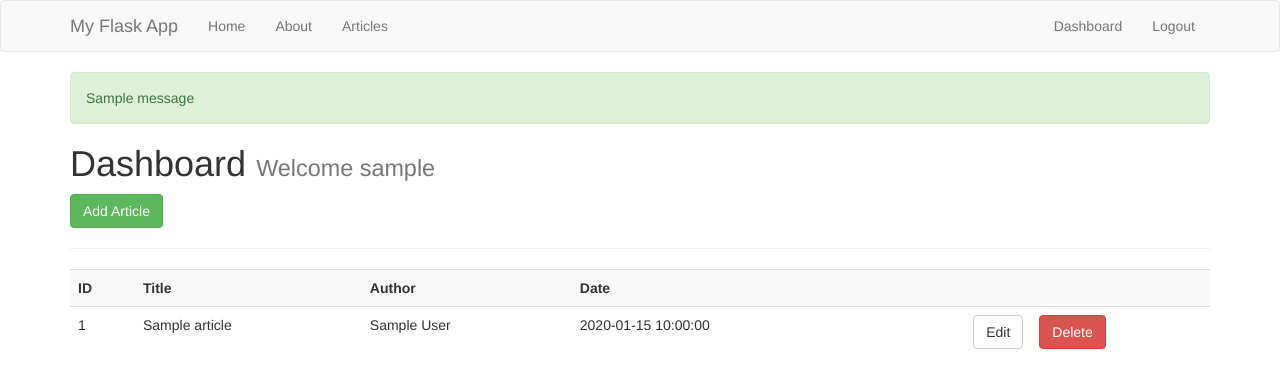
After one commit to shankyb9/Flask-Article-App, a Flask app: page /dashboard in a window 1280 px wide. The commit adds this page. Shown: the top 388 px of the page. Run offline with Flask 2, Linux system fonts and the light colour scheme; the visitor is signed in with stand-in values (Sample User, id 1); tables that the repository leaves empty or names only in its code hold one stand-in row (values such as "Sample post"); one stand-in notice (Sample message) is shown; some libraries are stand-ins or nearby versions.

Commit message:
Adding articles and dashboard functioning

```diff
--- a/app.py
+++ b/app.py
@@ -1,31 +1,233 @@
-from flask import Flask, render_template
-from data import Articles
+from flask import Flask, render_template, flash, redirect, request, url_for, session, logging
+# from data import Articles
+from flask_mysqldb import MySQL
+from wtforms import Form, StringField, TextAreaField, PasswordField, validators
+from passlib.hash import sha256_crypt
+from functools import wraps
 
 app = Flask(__name__)
 #app.debug = True
 
-Articles = Articles()
+# Config MySQL
+app.config['MYSQL_HOST'] = 'localhost'
+app.config['MYSQL_USER'] = 'root'
+app.config['MYSQL_PASSWORD'] = 'shanky'
+app.config['MYSQL_DB'] = 'myflaskapp'
+app.config['MYSQL_CURSORCLASS'] = 'DictCursor'
+
+# Initialise sql
+mysql = MySQL(app)
+
+
+# Articles = Articles()
 
 @app.route('/')
 def index():
 	return render_template('home.html')
 	#return 'INDEX'
 
+# About
 @app.route('/about')
 def about():
 	return render_template('about.html')
 
+# Articles
 @app.route('/articles')
 def articles():
-	return render_template('articles.html', articles=Articles)
+	# Create cursor
+	cur = mysql.connection.cursor()
+
+	# Get articles
+	result = cur.execute("SELECT * FROM articles")
+
+	articles = cur.fetchall()
+
+	if result > 0:
+		return render_template('articles.html', articles=articles)
+	else:
+		msg = 'No articles found!'
+		return render_template('articles.html', msg=msg)
+	# Close connection
+	cur.close()
+
 
 # using Jinja template engine
 
+# Single article
 @app.route('/article/<string:id>')
 def article(id):
-	return render_template('article.html', id=id)
+	# Create cursor
+	cur = mysql.connection.cursor()
+
+	# Get articles
+	result = cur.execute("SELECT * FROM articles WHERE id=%s",[id])
+
+	article = cur.fetchone()
+	return render_template('article.html', article=article)
+
+
+# define forms
+class RegisterForm(Form):
+    name = StringField('Name', [validators.Length(min=1, max=50)])
+    username = StringField('UserName', [validators.Length(min=4, max=25)])
+    email = StringField('Email', [validators.Length(min=6, max=50)])
+    password = PasswordField('Password', [
+    	validators.DataRequired(),
+    	validators.EqualTo('confirm', message='Passwords do not match')
+    	])
+    confirm = PasswordField('Confirm Password')
+
+
+# User Register
+@app.route('/register', methods=['GET', 'POST'])
+def register():
+	form = RegisterForm(request.form)
+	if(request.method == 'POST' and form.validate()):
+		name = form.name.data
+		email = form.email.data
+		username = form.username.data
+		password = sha256_crypt.encrypt(str(form.password.data))
+
+		# Create cursor
+		cur = mysql.connection.cursor()
+
+		cur.execute("INSERT INTO users(name, email, username, password) VALUES (%s, %s, %s, %s)", (name, email, username, password))
+
+		# Commit to DB
+		mysql.connection.commit()
+
+		# Close connection
+		cur.close()
+
+		flash('You are now registered and can log in!','success')
+		return redirect(url_for('login'))
+
+	return render_template('register.html', form = form)
+
+
+# User Login
+@app.route('/login', methods=['GET','POST'])
+def login():
+	if request.method == 'POST':
+		# Fet form fields
+		# not using wtforms as not really needed here
+		username = request.form['username']
+		password_candidate = request.form['password']
+
+		# Create cursor
+		cur = mysql.connection.cursor()
+
+		# Get user by username
+		result = cur.execute("SELECT * FROM users 	where username = %s", [username])
+		if result > 0:
+			# Get stored hash
+			data = cur.fetchone()
+			password = data['password']
+
+			# Compare passwords
+			if sha256_crypt.verify(password_candidate, password):
+				# Can log in
+				session['logged_in'] = True
+				session['username'] = username
+
+				flash('You are now logged in!', 'success')
+				return redirect(url_for('dashboard'))
+
+			else:
+				error = 'Invalid password'
+				return render_template('login.html', error=error)
+
+			cur.close()
+
+		else:
+			error = 'Username not found'
+			return render_template('login.html', error=error)
+			#app.logger.info('No user')
+
+
+	return render_template('login.html')
+
+
+# Check if user is logged in
+def is_logged_in(f):
+    @wraps(f)
+    def wrap(*args, **kwargs):
+        if 'logged_in' in session:
+            return f(*args, **kwargs)
+        else:
+         	flash('Unauthorized! Please Login first!','danger')
+         	return redirect(url_for('login'))
+    return wrap
+
+
+# Logout
+@app.route('/logout')
+@is_logged_in
+def logout():
+	session.clear()
+	flash('You are now logged out', 'success')
+	return redirect(url_for('login'))
+
+
+# Dashboard
+@app.route('/dashboard')
+@is_logged_in
+def dashboard():
+	# Create cursor
+	cur = mysql.connection.cursor()
+
+	# Get articles
+	result = cur.execute("SELECT * FROM articles")
+
+	articles = cur.fetchall()
+
+	if result > 0:
+		return render_template('dashboard.html', articles=articles)
+	else:
+		msg = 'No articles found!'
+		return render_template('dashboard.html', msg=msg)
+	# Close connection
+	cur.close()
+
+
+	return render_template('dashboard.html')
+
+
+# Article form class
+class ArticleForm(Form):
+    title = StringField('Title', [validators.Length(min=1, max=200)])
+    body = TextAreaField('Body', [validators.Length(min=10)])
+
+
+
+# Add article
+@app.route('/add_article', methods=['GET', 'POST'])
+@is_logged_in
+def add_article():
+	form = ArticleForm(request.form)
+	if(request.method == 'POST' and form.validate()):
+		title = form.title.data
+		body = form.body.data
+
+		# Create cursor
+		cur = mysql.connection.cursor()
+
+		cur.execute("INSERT INTO articles(title, body, author) VALUES (%s, %s, %s)", (title, body, session['username']))
+
+		# Commit to DB
+		mysql.connection.commit()
+
+		# Close connection
+		cur.close()
+
+		flash('Your article is added successfully!')
+		return redirect(url_for('dashboard'))
+
+	return render_template('add_article.html', form = form)
 
 
 
 if(__name__ == '__main__'):
+	# adding secret is imp.
+	app.secret_key='secret123'
 	app.run(debug=True)
--- a/templates/article.html
+++ b/templates/article.html
@@ -1,5 +1,8 @@
 {% extends 'layout.html' %}
 
 {% block body %}
-	<h1>{{id}}</h1>
+	<h1>{{article.title}}</h1>
+	<small>Written by {{article.author}} on {{article.create_date}}</small>
+	<hr>
+	<div>{{article.body | safe}}</div>
 {% endblock %}
--- /dev/null
+++ b/templates/dashboard.html
@@ -0,0 +1,32 @@
+{% extends 'layout.html' %}
+
+{% block body %}
+  <h1>Dashboard <small> Welcome {{session.username}}</small></h1>
+  <a class="btn btn-success" href="/add_article"> Add Article</a>
+  <hr>
+  <table class="table table-striped">
+    <tr>
+      <th>ID</th>
+      <th>Title</th>
+      <th>Author</th>
+      <th>Date</th>
+      <th></th>
+      <th></th>
+    </tr>
+    {% for article in articles %}
+      <tr>
+        <td>{{article.id}}</td>
+        <td>{{article.title}}</td>
+        <td>{{article.author}}</td>
+        <td>{{article.create_date}}</td>
+        <td><a href="edit_article/{{article.id}}" class="btn btn-default pull-right">Edit</a></td>
+        <td>
+          <form action="" method="post">
+            <input type="hidden" name="_method" value="DELETE">
+            <input type="submit" value="Delete" class="btn btn-danger">
+          </form>
+        </td>
+      </tr>
+    {% endfor %}
+  </table>
+{% endblock %}
--- a/templates/home.html
+++ b/templates/home.html
@@ -4,5 +4,9 @@
 <div class="jumbotron text-center">
 	<h1>Welcome to Flask App</h1>
 	<p class="lead">This application is built on the Python Flask framework</p>
+	{% if session.logged_in == NULL %}
+		<a href="/register" class="btn btn-primary">Register</a>
+		<a href="/login" class="btn btn-success btn-lg">Login</a>
+	{% endif %}
 </div>
 {% endblock %}
--- /dev/null
+++ b/templates/includes/_messages.html
@@ -0,0 +1,20 @@
+{% with messages = get_flashed_messages(with_categories=true) %}
+  {% if messages %}
+    {% for category, message in messages %}
+      <div class="alert alert-{{ category }}">{{ message }}</div>
+    {% endfor %}
+
+  {% endif %}
+{% endwith %}
+
+{% if error %}
+	<div class="alert alert-danger">
+		{{error}}
+	</div>
+{% endif %}
+
+{% if msg %}
+	<div class="alert alert-success">
+		{{msg}}
+	</div>
+{% endif %}
--- a/templates/includes/_navbar.html
+++ b/templates/includes/_navbar.html
@@ -15,6 +15,18 @@
             <li><a href="/about">About</a></li>
             <li><a href="/articles">Articles</a></li>
           </ul>
+
+          <ul class="nav navbar-nav navbar-right">
+          {% if session.logged_in %}
+            <li><a href="/dashboard">Dashboard</a></li>
+            <li><a href="/logout">Logout</a></li>
+          {% else %}
+            <li><a href="/register">Register</a></li>
+            <li><a href="/login">Login</a></li>
+          {% endif %}
+          </ul>
+
+
         </div><!--/.nav-collapse -->
       </div>
     </nav>
--- a/templates/layout.html
+++ b/templates/layout.html
@@ -8,8 +8,14 @@
 <body>
 	{% include 'includes/_navbar.html' %}
 	<div class="container">
+	{% include 'includes/_messages.html' %}
 	{% block body %}{% endblock %}
 	</div>
+
 	<script src="https://maxcdn.bootstrapcdn.com/bootstrap/3.3.7/js/bootstrap.min.js"></script>
+	<script src="//cdn.ckeditor.com/4.7.1/basic/ckeditor.js"></script>
+	<script type="text/javascript">
+		CKEDITOR.replace('editor')
+	</script>
 </body>
 </html>
```
Also changed, not shown: templates/add_article.html (added, +15 -0 lines), templates/includes/_formhelpers.html (added, +9 -0 lines), templates/login.html (added, +17 -0 lines), templates/register.html (added, +24 -0 lines).
